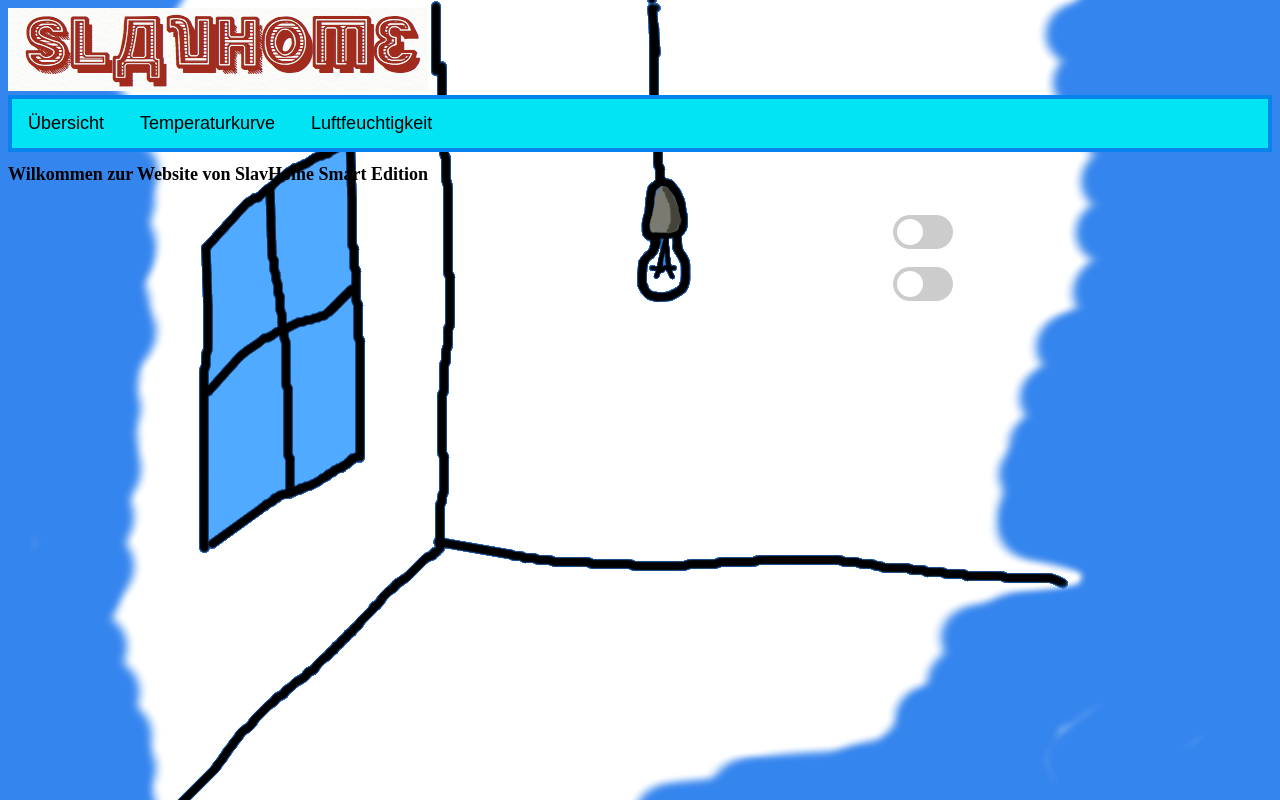
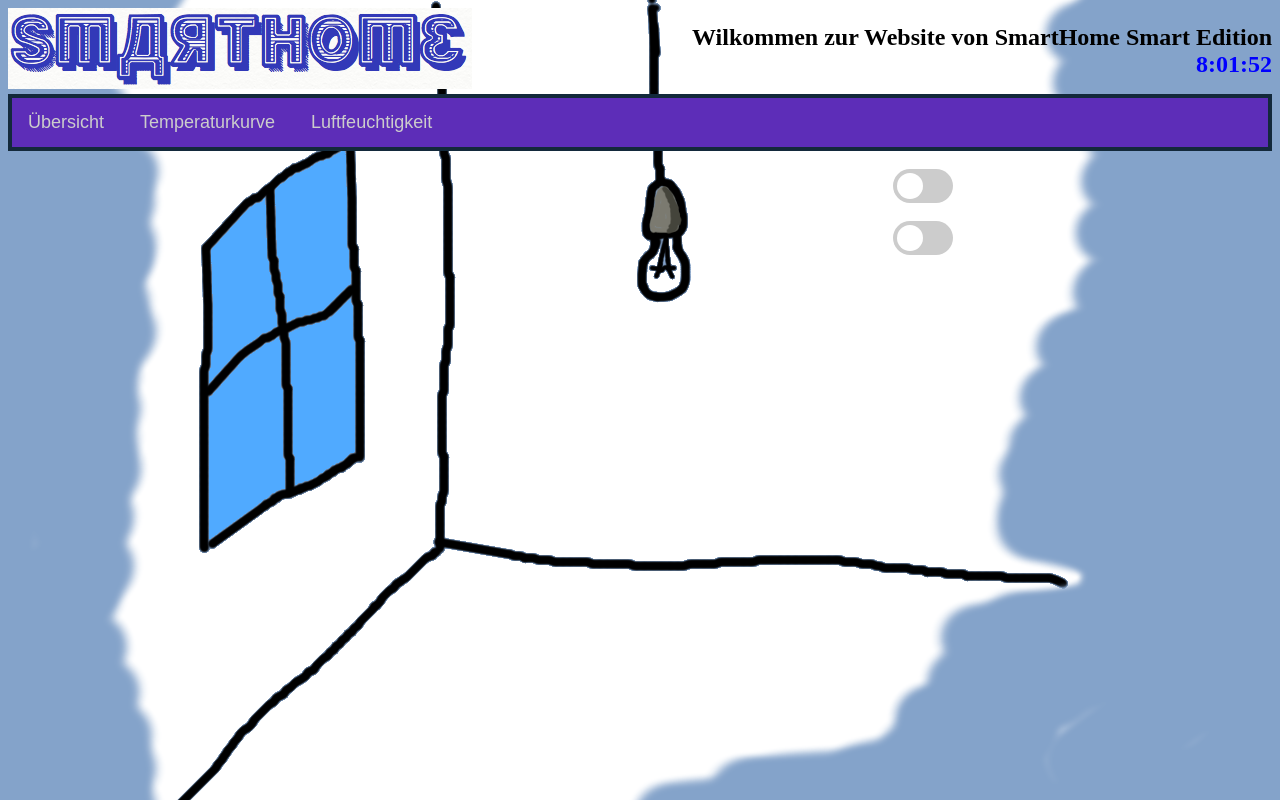
Before and after one commit to dohack-io/smart-room, a plain HTML site: page index.html in a window 1280 px wide. Drawn offline with Linux system fonts and the light colour scheme.

Commit message:
Logo changed, text aligned, time added

```diff
--- a/index.html
+++ b/index.html
@@ -12,19 +12,41 @@
     <link rel="preload" href="Licht_an-Rollo_oben.png">
     <link rel="preload" href="Licht_an-Rollo_unten.png">
 </head>
-<style>
-</style>
+<script>
+        function startTime() {
+          var today = new Date();
+          var h = today.getHours();
+          var m = today.getMinutes();
+          var s = today.getSeconds();
+          m = checkTime(m);
+          s = checkTime(s);
+          document.getElementById('txt').innerHTML =
+          h + ":" + m + ":" + s;
+          var t = setTimeout(startTime, 500);
+        }
+        function checkTime(i) {
+          if (i < 10) {i = "0" + i};  // add zero in front of numbers < 10
+          return i;
+        }
+        </script>
 
-<body>
-    <img src="SlavHome.png">
+<body onload="startTime()">
+
+
+  <div class="logo">
+        <img src="SmartHome.png">
+       <h1>
+        Wilkommen zur Website von SmartHome Smart Edition
+        <div class="time" id="txt"></div>
+       </h1>
+  </div>
+
     <div class="tab">
         <button class="tab" onclick="openTab(event, 'Übersicht')">Übersicht</button>
         <button class="tab" onclick="openTab(event, 'Temperaturkurve')">Temperaturkurve</button>
         <button class="tab" onclick="openTab(event, 'Luftfeuchtigkeit')">Luftfeuchtigkeit</button>
     </div>
-    <h1>
-        Wilkommen zur Website von SlavHome Smart Edition
-    </h1>
+
     <br>
     <label class="switch">
         <input type="checkbox" onchange="myFunction1()">
--- a/main.css
+++ b/main.css
@@ -1,20 +1,30 @@
 body{
     background-image: url(Licht_aus-Rollo_oben.png);
-    background-color: rgb(53, 133, 238)
+    background-color: rgb(132, 163, 202);
 }
 /*Textdesign of Text 1 */
 h1{
-    font-size: 18px;
-    color: #000;
-    font-weight: bolder
+    font-size: 24px;
+    color: rgb(0, 0, 0);
+    font-weight: bold;
+    text-align: right;
+
+}
+.logo{
+display: grid;
+grid-template-columns: auto 1fr auto;
+
+}
+.time{
+  color: blue;
 }
 
 
 /* Configures Button Color */
 .tab {
     overflow: hidden;
-    border: 4px solid rgb(5, 132, 236);
-    background-color: #02e3f3;
+    border: 4px solid rgb(19, 41, 59);
+    background-color: #5d2db8;
   }
 
   /* Configures the Style of Buttons*/
@@ -26,13 +36,15 @@ h1{
     cursor: help;
     padding: 14px 16px;
     transition: 1s;
-    font-size: 18px
+    font-size: 18px;
+    color: #ccc;
 
   }
 
   /* Configure Hover Color */
   .tab button:hover {
-    background-color: rgb(120, 212, 148);
+    background-color: rgb(55, 184, 4);
+    color: black;
   }
 
 
```
Also changed, not shown: SlavHome.png (deleted), SmartHome.png (added).
